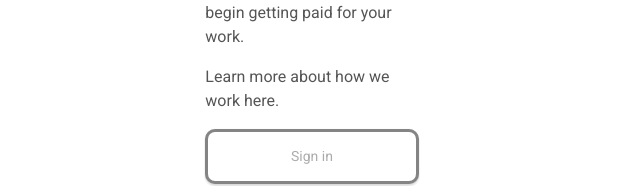
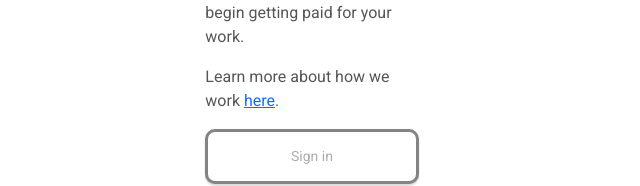
Before and after one commit to jakearmendariz/PayPerRead, a React (Create React App) app in the folder frontend/: page /signin/publisher in a window 1280 px wide. Shown: the part 243-429 px from the top of the page, without its empty margins (328-968 px from the left). Built offline with nearby package versions, Linux system fonts and the light colour scheme.

Commit message:
make code neater and document frontend signup/login

```diff
--- a/frontend/src/pages/SignInPage.js
+++ b/frontend/src/pages/SignInPage.js
@@ -1,7 +1,6 @@
-import React, { useState } from 'react';
-import { useParams, useNavigate } from 'react-router-dom';
+import React from 'react';
+import { useParams, useNavigate, Link } from 'react-router-dom';
 import GoogleLogin from 'react-google-login';
-import Cookies from 'universal-cookie';
 
 const SignInComponent = ({ subtitle, description, success, failure }) => (
   <div className="center-content">
@@ -15,7 +14,8 @@ const SignInComponent = ({ subtitle, description, success, failure }) => (
 
       <p className="mt-3 secondary-font secondary-color">{description}</p>
 
-                        <p className="secondary-font secondary-color">Learn more about how we work <a>here</a>.</p>
+      {/* TODO: We may put an explanatory page linked here */}
+      <p className="secondary-font secondary-color">Learn more about how we work <Link to="">here</Link>.</p>
 
 
       {/* TODO: fix styling because the library's implementation of styling is a bitch */}
@@ -33,8 +33,18 @@ const SignInComponent = ({ subtitle, description, success, failure }) => (
   </div>
 );
 
+/*
+ * This function queries our backend to figure out whether the user already
+ * exists in our system, and then calls the corresponding passed in function
+ *
+ * response: the response returned from the google button component
+ * navigate: the react router hook which navigates from a component
+ * userType: 'publisher' or 'reader' based on the slug
+ *
+ * exists: the function to be called if the user exists in our db
+ * doesnt: if they don't
+ */
 const doesUserExist = (response, navigate, userType) => (exists, doesnt) => {
-	console.log(response);
   const email = response.profileObj.email;
   fetch(`http://localhost:8000/${userType}/${email}`).then((resp) => {
 
@@ -43,18 +53,43 @@ const doesUserExist = (response, navigate, userType) => (exists, doesnt) => {
     else
       doesnt(response, navigate, userType);
 
-	})
+  });
+}
+
+
+/*
+ * Tells our frontend to move to a page where the user can verify that they
+ * want to create an account. No account creation happens in this component,
+ * only in VerifySignup.js
+ *
+ * response: the response returned from the google button component
+ * navigate: the react router hook which navigates from a component
+ * userType: 'publisher' or 'reader' based on the slug
+ */
+const create_new = (response, navigate, userType) => {
+  navigate("/verify-signup", {
+    state: {
+      tokenId: response.tokenId,
+      name: response.profileObj.name,
+      email: response.profileObj.email,
+      userType: userType
+    }
+  });
 
 }
 
-const create_new = (response, navigate, userType) => {
-	navigate("/verify-signup", { state: { tokenId: response.tokenId, name: response.profileObj.name, email: response.profileObj.email, userType: userType } });
+/*
+ * This function logs into our service with the credentials provided by google.
+ * This function assumes that the user already exists in our system
+ *
+ * response: the response returned from the google button component
+ * navigate: the react router hook which navigates from a component
+ * userType: 'publisher' or 'reader' based on the slug
+ */
+const login = (response, navigate, userType) => {
 
-}
+  const url = `http://localhost:8000/login/${userType}`;
 
-const login = (response, navigate, userType) => {
-	const url = `http://localhost:8000/login/${userType}`;
-        console.log(userType);
   fetch(url, {
     method: 'GET',
     credentials: 'include',
@@ -72,29 +107,24 @@ const login = (response, navigate, userType) => {
   });
 }
 
-/*
-	*/
-
 const SignInPage = () => {
 
   const navigate = useNavigate();
   const { user } = useParams(); // get the slug
-        console.log(user);
+
   // check if the signup is valid
   if(user !== 'reader' && user !== 'publisher')
     return (<div />); // redirect to a 404 page
 
   const isPublisher = (user === 'publisher');
 
-
+  // On the Google signin success
   const success = (response) => {
     doesUserExist(response, navigate, user)(login, create_new);
   };
-
   const failure = (response) => {
-
+    console.log('Google failure, please try again.');
   };
-
 
   return (
     <SignInComponent
--- a/frontend/src/pages/VerifySignup.js
+++ b/frontend/src/pages/VerifySignup.js
@@ -1,20 +1,22 @@
 import React from 'react';
 import { useLocation, useNavigate } from 'react-router-dom';
 
+/*
+ * Create the user and then redirect to the homepage
+ */
 const create_new_user = (details, navigate) => () => {
+
+  const isPublisher = details.state.userType === 'publisher';
 
   const payload = {
     email: details.state.email,
     name: details.state.name
   };
-	const isPublisher = details.state.userType == 'publisher';
-	if (isPublisher) {
+  if (isPublisher)
     payload.domain = "abc.com";
-	}
+
   const p = JSON.stringify(payload);
-	console.log(p);
 
-	// TODO: publisher endpoint yet to be implemeneted
   const url = isPublisher ? 'http://localhost:8000/publisher/new-publisher' : 'http://localhost:8000/reader/new-reader';
 
   // A post with no-cors has less options for content-type
@@ -29,9 +31,8 @@ const create_new_user = (details, navigate) => () => {
       'Content-type': 'application/json',
 
     },
-		body: JSON.stringify(payload)
+    body: p
   }).then(resp => {
-		console.log(resp);
     if(resp.status === 201)
       navigate("/");
   });
@@ -42,7 +43,6 @@ const VerifySignup = () => {
 
   const navigate = useNavigate();
   const location = useLocation();
-	console.log(location)
 
   return (
     <div className="center-content">
```
Lines whose indentation alone changed are shown as unchanged.
